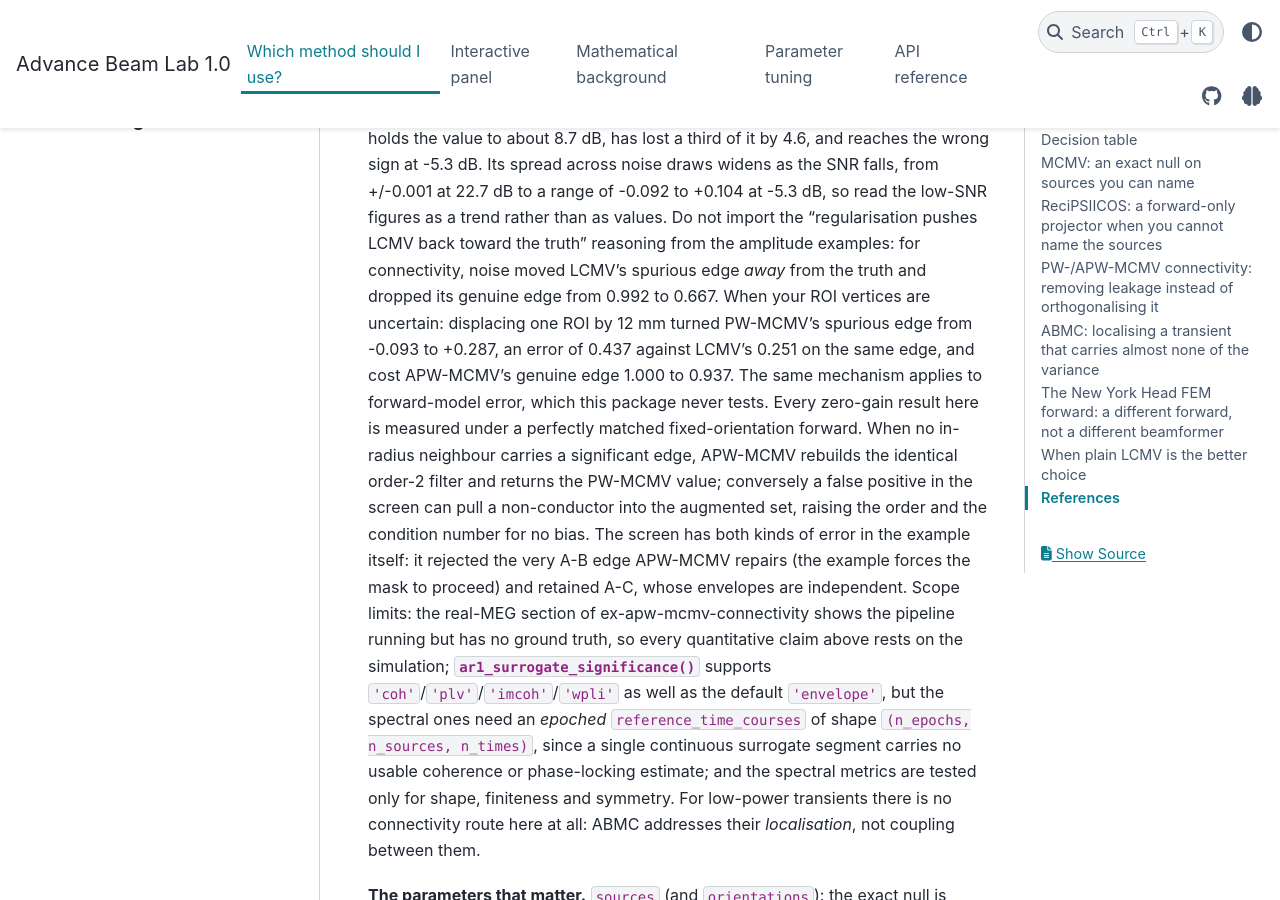
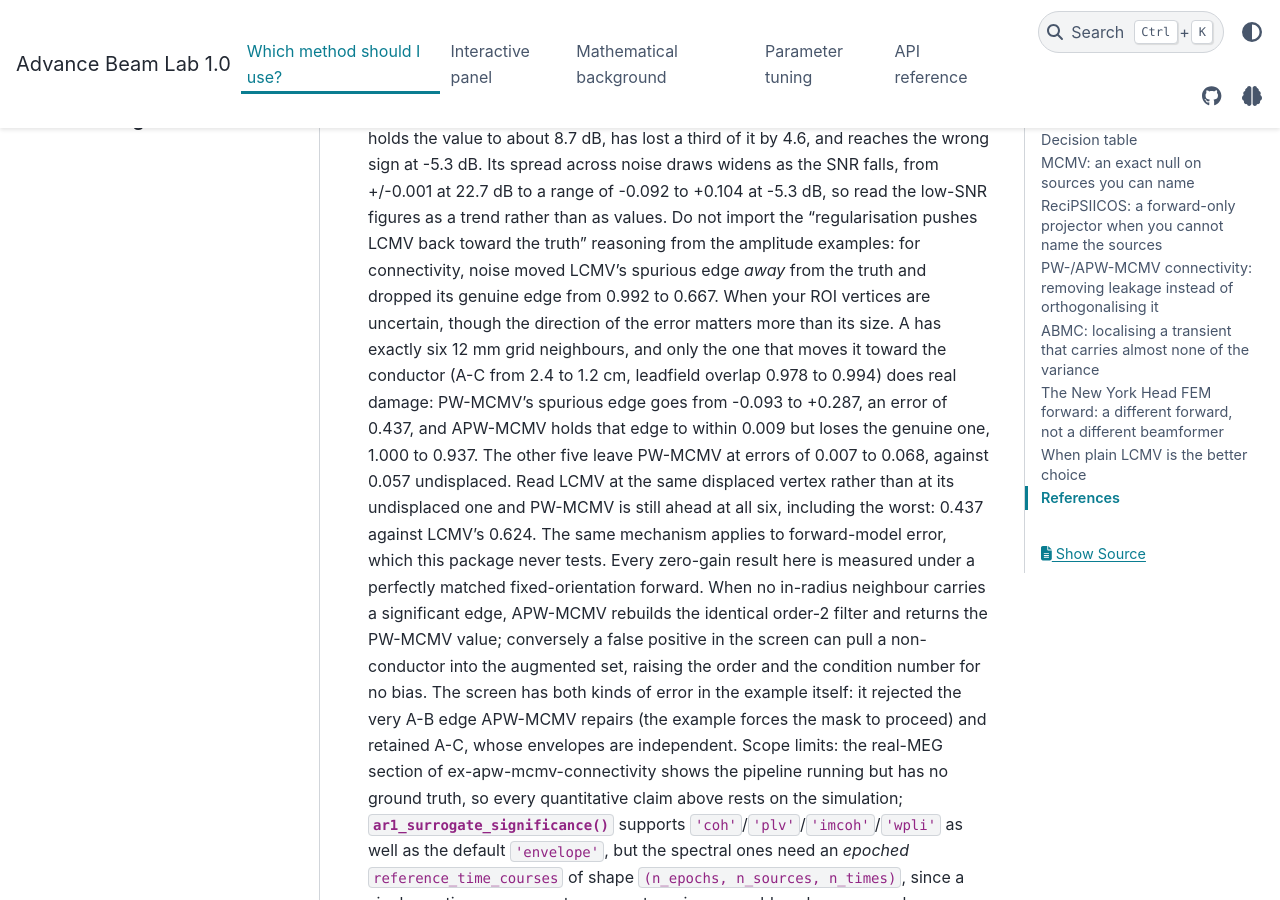
Before and after one commit to Sepehrshirani/advance_beamlab, a Sphinx documentation site: the page built from doc/choosing.rst, in a window 1280 px wide and 900 px high, scrolled down 11996 px. Built offline with Sphinx 7.4.7 and the PyData theme 0.15.4, drawn with Linux system fonts in a browser that asks for light colours; pages that are not in the unit, such as notebooks, are missing from menus; cross-references to code outside the pages are shown as plain code.

Commit message:
Match the ROI-displacement comparison and scope it to one direction
The sentence read as what a 12 mm vertex error costs. Rebuilding the fixture,
source A has exactly six 12 mm grid neighbours and only one of them produces the
quoted numbers: the neighbour that moves A toward the conductor, halving their
separation from 2.4 to 1.2 cm and raising the leadfield overlap from 0.978 to
0.994. The other five leave PW-MCMV at errors of 0.007 to 0.068 against 0.057
undisplaced, four of them better than undisplaced.

The comparison was also unmatched. The 0.251 it cited for LCMV is LCMV's
undisplaced error, quoted earlier on the same page for the nominal
configuration, while the PW-MCMV figure is displaced. Since the perturbation is
to a vertex LCMV reads too, the matched reading is LCMV at the same displaced
vertex: 0.624 against PW-MCMV's 0.437 in the worst direction, and 0.119 to 0.240
against 0.007 to 0.068 in the other five. PW-MCMV is ahead at all six, so the
implication that a 12 mm error hands the advantage back to LCMV was backwards.

This closes the outstanding documentation backlog. Of the 47 candidates carried
over, 45 were real and are fixed; two did not reproduce and the documentation
was right: the covariance really does about five sixths of the waveform gain
(13 of 15 seeds fall in 73-89 per cent, median 83), and the two-spike check
reproduces its four numbers exactly under the draw it was measured on.

```diff
--- a/doc/choosing.rst
+++ b/doc/choosing.rst
@@ -373,9 +373,15 @@ as values. Do not import the
 "regularisation pushes LCMV back toward the truth" reasoning
 from the amplitude examples: for connectivity, noise moved LCMV's spurious edge
 *away* from the truth and dropped its genuine edge from 0.992 to 0.667. When
-your ROI vertices are uncertain: displacing one ROI by 12 mm turned PW-MCMV's
-spurious edge from -0.093 to +0.287, an error of 0.437 against LCMV's 0.251 on
-the same edge, and cost APW-MCMV's genuine edge 1.000 to 0.937. The same
+your ROI vertices are uncertain, though the direction of the error matters more
+than its size. A has exactly six 12 mm grid neighbours, and only the one that
+moves it toward the conductor (A-C from 2.4 to 1.2 cm, leadfield overlap 0.978
+to 0.994) does real damage: PW-MCMV's spurious edge goes from -0.093 to +0.287,
+an error of 0.437, and APW-MCMV holds that edge to within 0.009 but loses the
+genuine one, 1.000 to 0.937. The other five leave PW-MCMV at errors of 0.007 to
+0.068, against 0.057 undisplaced. Read LCMV at the same displaced vertex rather
+than at its undisplaced one and PW-MCMV is still ahead at all six, including the
+worst: 0.437 against LCMV's 0.624. The same
 mechanism applies to forward-model error, which this package never tests. Every
 zero-gain result here is measured under a perfectly matched fixed-orientation
 forward. When no in-radius neighbour carries a significant edge, APW-MCMV
```
